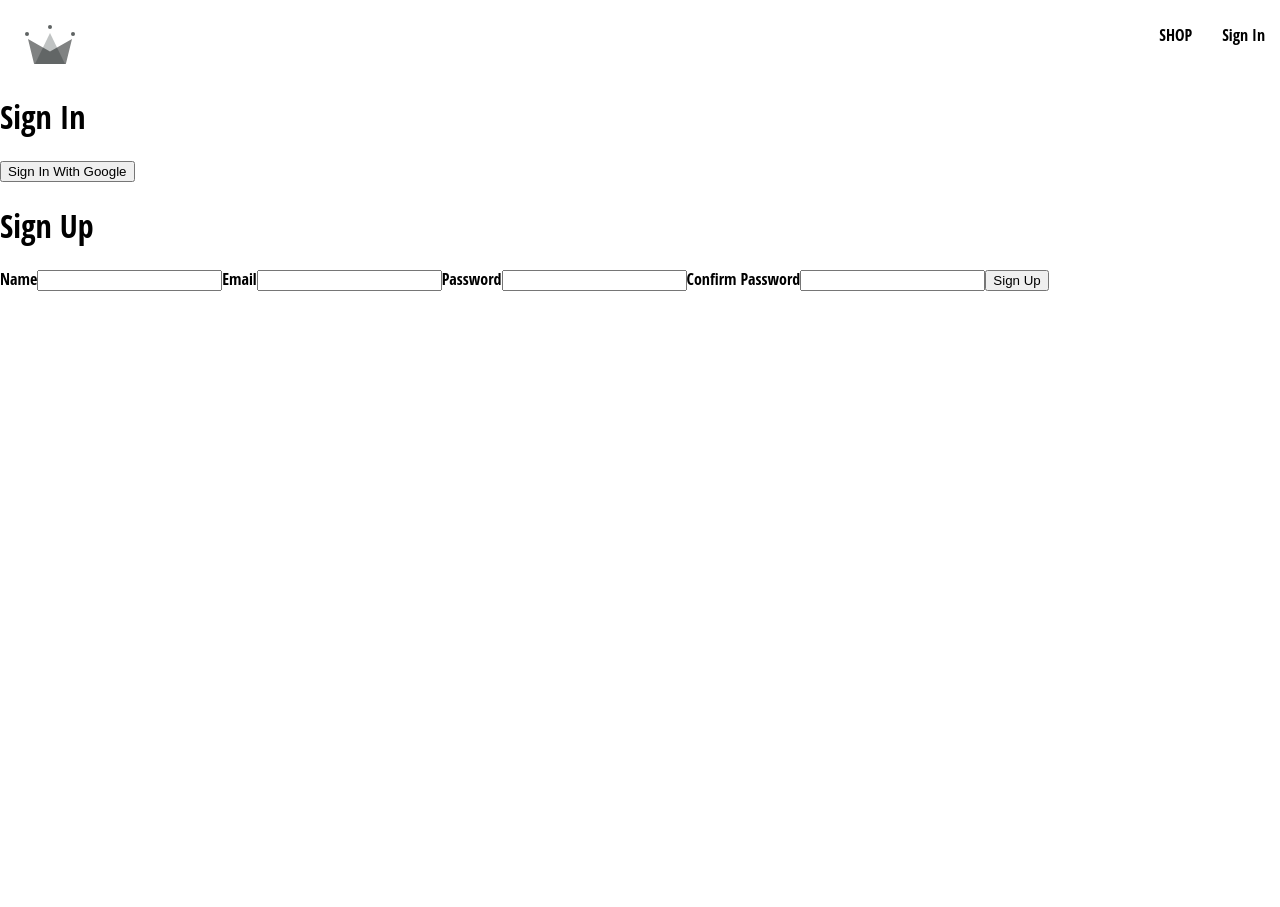
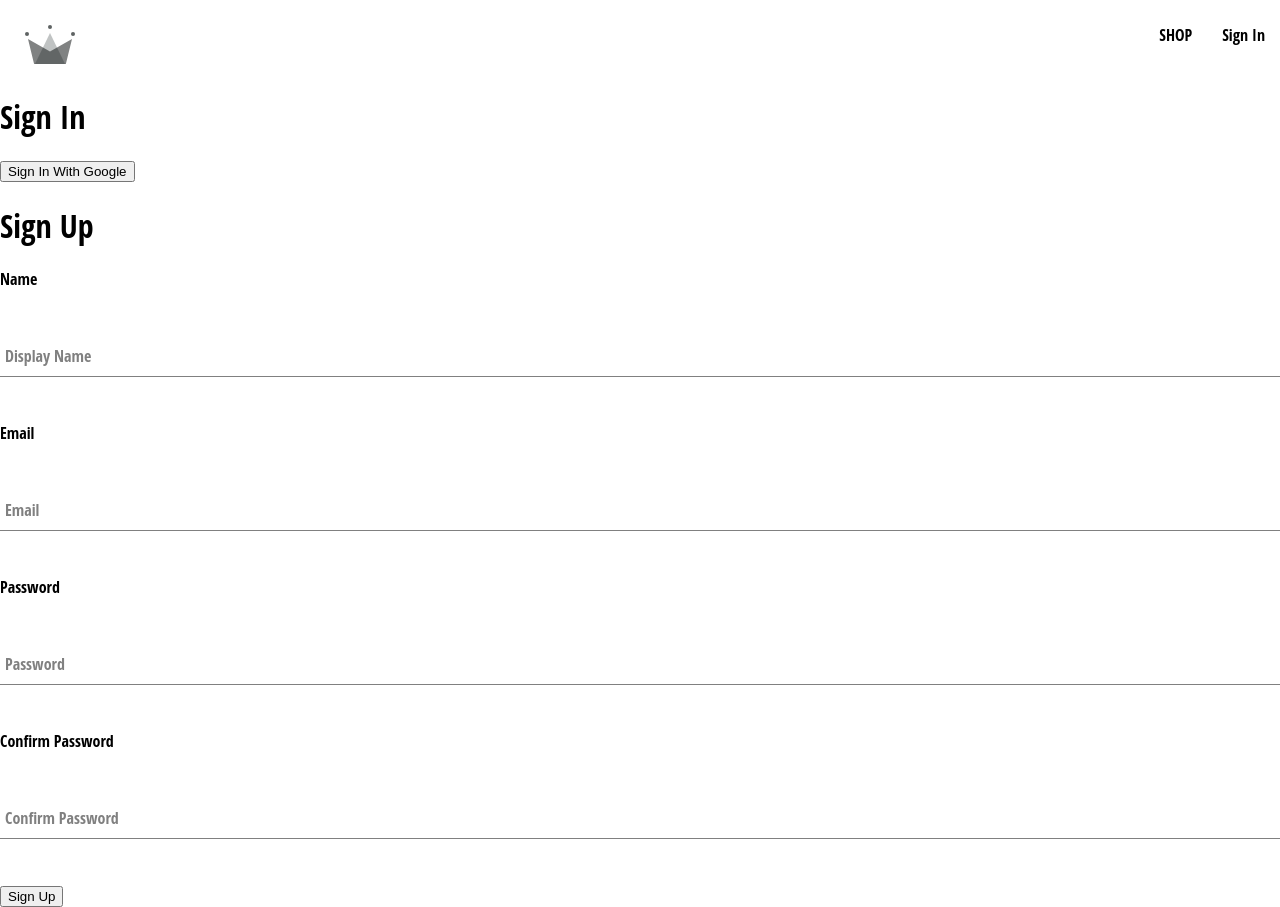
Before and after one commit to Thi-Ponce/CLothing-Store, a React (Create React App) app: page /sign-in in a window 1280 px wide. Before the commit the page ends 800 px from the top, so only its background shows below. Built offline with nearby package versions, Linux system fonts and the light colour scheme; the HTML template or start-up script is replaced by a standard one.

Commit message:
change form components and add styling

```diff
--- /dev/null
+++ b/src/components/form-input/form-input.component.jsx
@@ -0,0 +1,18 @@
+/* eslint-disable react/prop-types */
+/* eslint-disable jsx-a11y/label-has-associated-control */
+import './form-input.styles.scss';
+
+const FormInput = ({ label, ...otherProps }) => (
+  <div className="group">
+    {label && (
+    <label className={`${otherProps.value.length ? 'shrink' : ''} form-input-label`}>{label}</label>
+    )}
+    <input
+      className="form-input"
+      // eslint-disable-next-line react/jsx-props-no-spreading
+      {...otherProps}
+    />
+  </div>
+);
+
+export default FormInput;
--- /dev/null
+++ b/src/components/form-input/form-input.styles.scss
@@ -0,0 +1,54 @@
+$sub-color: grey;
+$main-color: black;
+
+@mixin shrinkLabel {
+  top: -14px;
+  font-size: 12px;
+  color: $main-color;
+}
+
+.group {
+  position: relative;
+  margin: 45px 0;
+
+  .form-input {
+    background: none;
+    background-color: white;
+    color: $sub-color;
+    font-size: 18px;
+    padding: 10px 10px 10px 5px;
+    display: block;
+    width: 100%;
+    border: none;
+    border-radius: 0;
+    border-bottom: 1px solid $sub-color;
+    margin: 25px 0;
+
+    &:focus {
+      outline: none;
+    }
+
+    &:focus ~ .form-input-label {
+      @include shrinkLabel();
+    }
+  }
+
+  input[type='password'] {
+    letter-spacing: 0.3em;
+  }
+
+  .form-input-label {
+    color: $sub-color;
+    font-size: 16px;
+    font-weight: normal;
+    position: absolute;
+    pointer-events: none;
+    left: 5px;
+    top: 10px;
+    transition: 300ms ease all;
+
+    &.shrink {
+      @include shrinkLabel();
+    }
+  }
+}
--- a/src/components/sign-up/sign-up-form.component.jsx
+++ b/src/components/sign-up/sign-up-form.component.jsx
@@ -1,6 +1,7 @@
 /* eslint-disable jsx-a11y/label-has-associated-control */
 import { useState } from 'react';
 import { createAuthUserWithEmailAndPassword, createUserDocFromAuth } from '../../utils/firebase/firebade.utils';
+import FormInput from '../form-input/form-input.component';
 
 const defaultFormFields = {
   displayName: '',
@@ -51,7 +52,8 @@
       <h1>Sign Up</h1>
       <form onSubmit={handleSubmit}>
         <label>Name</label>
-        <input
+        <FormInput
+          label="Display Name"
           type="text"
           required
           onChange={handleChange}
@@ -60,7 +62,8 @@
         />
 
         <label>Email</label>
-        <input
+        <FormInput
+          label="Email"
           type="email"
           required
           onChange={handleChange}
@@ -69,7 +72,8 @@
         />
 
         <label>Password</label>
-        <input
+        <FormInput
+          label="Password"
           type="password"
           required
           onChange={handleChange}
@@ -78,7 +82,8 @@
         />
 
         <label>Confirm Password</label>
-        <input
+        <FormInput
+          label="Confirm Password"
           type="password"
           required
           onChange={handleChange}
```
